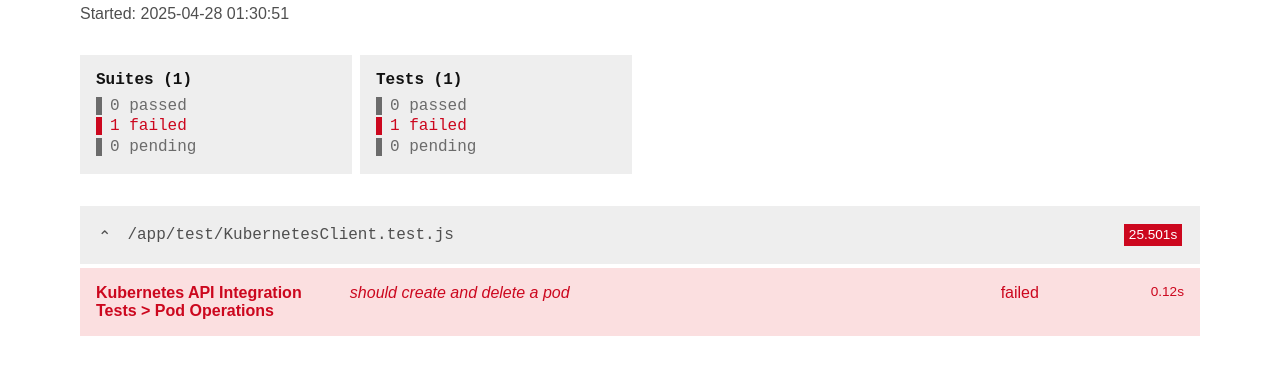
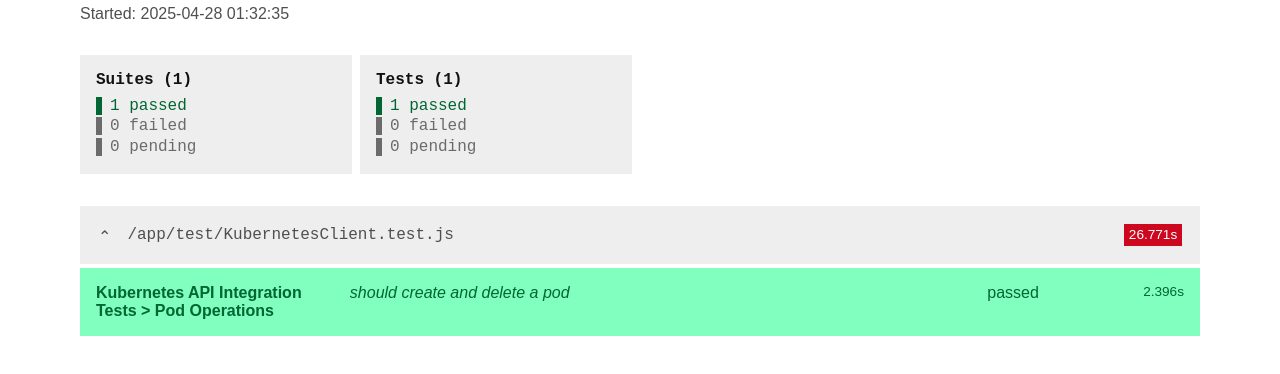
Before and after one commit to prabhjotbawa/kubeclient, a website: page index.html in a window 1280 px wide. Shown: the part 72-446 px from the top of the page. Drawn offline with Linux system fonts and the light colour scheme.

Commit message:
Update test reports

```diff
--- a/index.html
+++ b/index.html
@@ -274,4 +274,4 @@ header {
   font-size: 1rem;
   padding: 0 0.5rem;
 }
-</style></head><body><main class="jesthtml-content"><header><h1 id="title">Test Report</h1></header><section id="metadata-container"><div id="timestamp">Started: 2025-04-28 01:30:51</div><div id="summary"><div id="suite-summary"><div class="summary-total">Suites (1)</div><div class="summary-passed  summary-empty">0 passed</div><div class="summary-failed ">1 failed</div><div class="summary-pending  summary-empty">0 pending</div></div><div id="test-summary"><div class="summary-total">Tests (1)</div><div class="summary-passed  summary-empty">0 passed</div><div class="summary-failed ">1 failed</div><div class="summary-pending  summary-empty">0 pending</div></div></div></section><details id="suite-1" class="suite-container" open=""><summary class="suite-info"><div class="suite-path">/app/test/KubernetesClient.test.js</div><div class="suite-time warn">25.501s</div></summary><div class="suite-tests"><div class="test-result failed"><div class="test-info"><div class="test-suitename">Kubernetes API Integration Tests &gt; Pod Operations</div><div class="test-title">should create and delete a pod</div><div class="test-status">failed</div><div class="test-duration">0.12s</div></div></div></div></details></main></body></html>
+</style></head><body><main class="jesthtml-content"><header><h1 id="title">Test Report</h1></header><section id="metadata-container"><div id="timestamp">Started: 2025-04-28 01:32:35</div><div id="summary"><div id="suite-summary"><div class="summary-total">Suites (1)</div><div class="summary-passed ">1 passed</div><div class="summary-failed  summary-empty">0 failed</div><div class="summary-pending  summary-empty">0 pending</div></div><div id="test-summary"><div class="summary-total">Tests (1)</div><div class="summary-passed ">1 passed</div><div class="summary-failed  summary-empty">0 failed</div><div class="summary-pending  summary-empty">0 pending</div></div></div></section><details id="suite-1" class="suite-container" open=""><summary class="suite-info"><div class="suite-path">/app/test/KubernetesClient.test.js</div><div class="suite-time warn">26.771s</div></summary><div class="suite-tests"><div class="test-result passed"><div class="test-info"><div class="test-suitename">Kubernetes API Integration Tests &gt; Pod Operations</div><div class="test-title">should create and delete a pod</div><div class="test-status">passed</div><div class="test-duration">2.396s</div></div></div></div></details></main></body></html>
```
